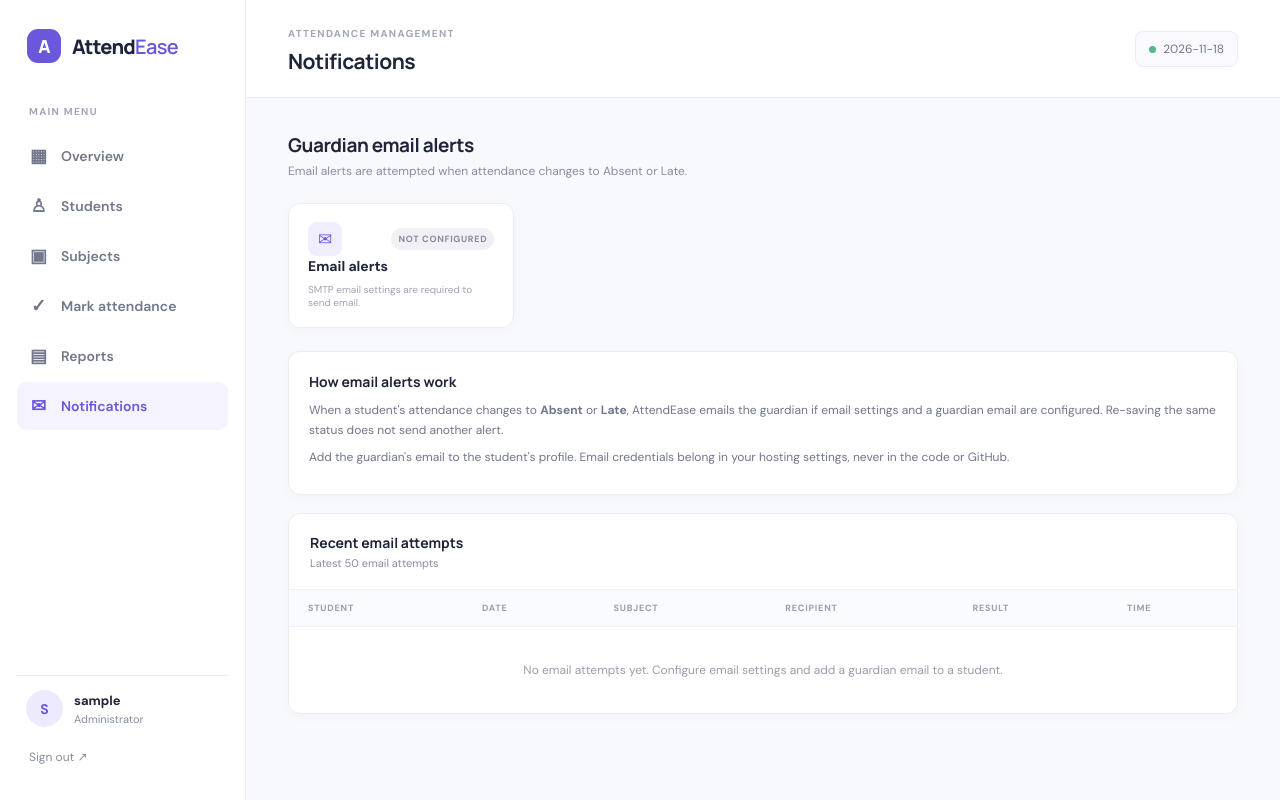
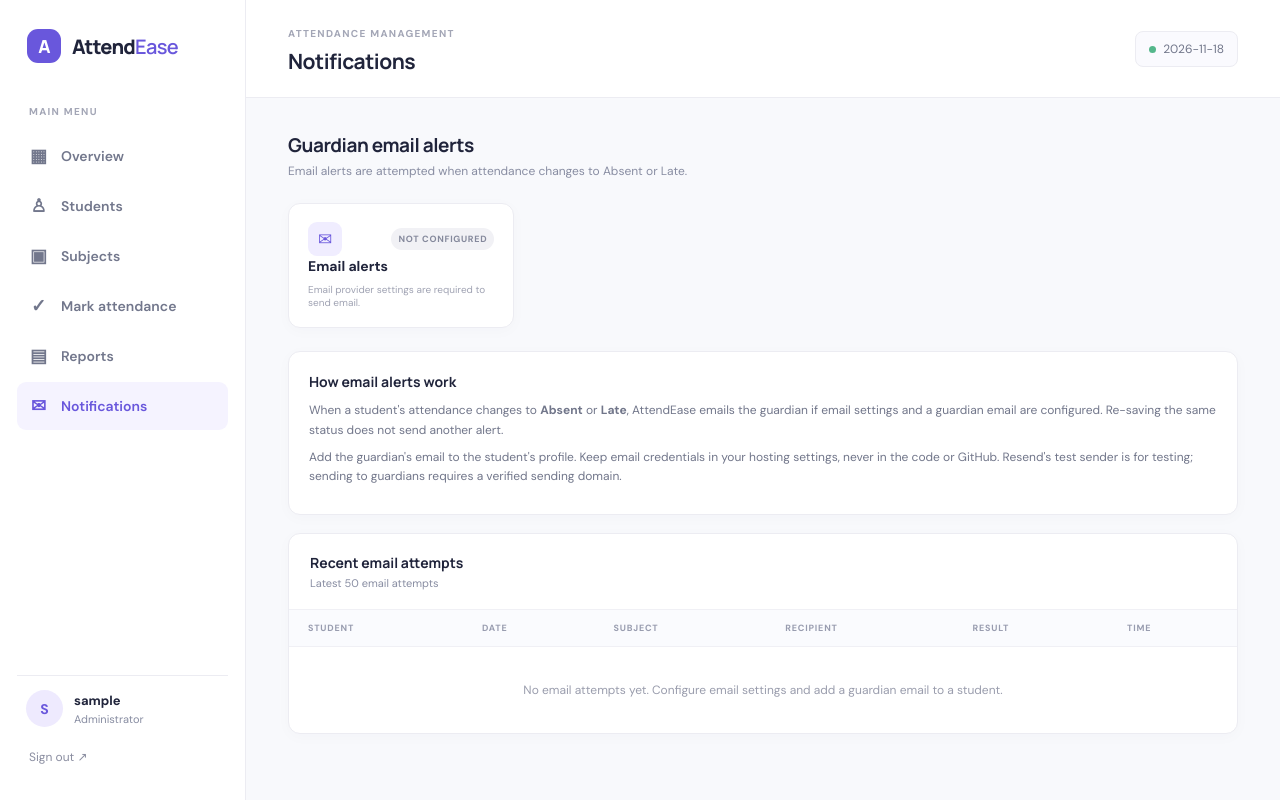
Before and after one commit to GAURAVSINGH2017/attendance-management-system, a Flask app: page /notifications in a window 1280 px wide. Run offline with Flask 3, Linux system fonts and the light colour scheme; the visitor is signed in with stand-in values (Sample User, id 1); data that the repository does not hold is empty.

Commit message:
Add Resend email support
Add Resend email support

```diff
--- a/app.py
+++ b/app.py
@@ -1,7 +1,10 @@
 import csv
 import io
+import json
 import os
 import smtplib
+import urllib.error
+import urllib.request
 from datetime import date, datetime
 from email.message import EmailMessage
 from functools import wraps
@@ -62,7 +65,9 @@ def login_required(fn):
 
 @app.context_processor
 def common_values():
-    email_ready = all(os.getenv(key) for key in ("SMTP_HOST", "SMTP_USER", "SMTP_PASSWORD", "SMTP_FROM"))
+    email_ready = bool(os.getenv("RESEND_API_KEY") and os.getenv("RESEND_FROM")) or all(
+        os.getenv(key) for key in ("SMTP_HOST", "SMTP_USER", "SMTP_PASSWORD", "SMTP_FROM")
+    )
     return {"today": date.today().isoformat(), "current_user": session.get("username"),
             "email_ready": email_ready}
 
@@ -81,7 +86,41 @@ def send_guardian_email(student, attendance_date, subject_name, status):
     date_label = datetime.strptime(attendance_date, "%Y-%m-%d").strftime("%d %b %Y")
 
     email_to = (student.get("guardian_email") or "").strip()
-    if email_to and all(os.getenv(key) for key in ("SMTP_HOST", "SMTP_USER", "SMTP_PASSWORD", "SMTP_FROM")):
+    resend_key = os.getenv("RESEND_API_KEY")
+    resend_from = os.getenv("RESEND_FROM")
+    smtp_configured = all(os.getenv(key) for key in ("SMTP_HOST", "SMTP_USER", "SMTP_PASSWORD", "SMTP_FROM"))
+    if email_to and resend_key and resend_from:
+        try:
+            payload = {
+                "from": resend_from,
+                "to": [email_to],
+                "subject": f"Attendance update: {student['full_name']} marked {status}",
+                "text": (
+                    f"Hello {student.get('guardian_name') or 'Parent/Guardian'},\n\n"
+                    f"{student['full_name']} (Roll {student['roll_no']}, Class {student['class_name']}) "
+                    f"was marked {status} for {subject_name} on {date_label}.\n\nAttendEase"
+                ),
+            }
+            req = urllib.request.Request(
+                "https://api.resend.com/emails",
+                data=json.dumps(payload).encode("utf-8"),
+                headers={"Authorization": f"Bearer {resend_key}", "Content-Type": "application/json"},
+                method="POST",
+            )
+            with urllib.request.urlopen(req, timeout=15) as response:
+                response_data = json.loads(response.read().decode("utf-8"))
+            record_notification(student["id"], attendance_date, subject_name, "Email", email_to,
+                                "Sent", f"Accepted by Resend; message ID {response_data.get('id', 'unknown')}")
+            results.append({"channel": "Email", "sent": True})
+        except urllib.error.HTTPError as exc:
+            error_body = exc.read().decode("utf-8", errors="replace")[:200]
+            record_notification(student["id"], attendance_date, subject_name, "Email", email_to,
+                                "Failed", f"Resend HTTP {exc.code}: {error_body}")
+            results.append({"channel": "Email", "sent": False})
+        except Exception as exc:
+            record_notification(student["id"], attendance_date, subject_name, "Email", email_to, "Failed", str(exc))
+            results.append({"channel": "Email", "sent": False})
+    elif email_to and smtp_configured:
         try:
             message = EmailMessage()
             message["Subject"] = f"Attendance update: {student['full_name']} marked {status}"
--- a/templates/notifications.html
+++ b/templates/notifications.html
@@ -1,9 +1,9 @@
 {% extends 'base.html' %}{% block heading %}Notifications{% endblock %}{% block content %}
 <div class="welcome-row"><div><h2>Guardian email alerts</h2><p class="muted">Email alerts are attempted when attendance changes to Absent or Late.</p></div></div>
 <div class="stats-grid notification-config">
-  <article class="stat-card"><div class="stat-top"><span class="stat-icon violet">✉</span><span class="config-state {{ 'ready' if email_ready else 'off' }}">{{ 'READY' if email_ready else 'NOT CONFIGURED' }}</span></div><div class="stat-label">Email alerts</div><div class="stat-foot">SMTP email settings {{ 'are configured.' if email_ready else 'are required to send email.' }}</div></article>
+  <article class="stat-card"><div class="stat-top"><span class="stat-icon violet">✉</span><span class="config-state {{ 'ready' if email_ready else 'off' }}">{{ 'READY' if email_ready else 'NOT CONFIGURED' }}</span></div><div class="stat-label">Email alerts</div><div class="stat-foot">Email provider settings {{ 'are configured.' if email_ready else 'are required to send email.' }}</div></article>
 </div>
-<div class="panel setup-note"><h3>How email alerts work</h3><p>When a student's attendance changes to <b>Absent</b> or <b>Late</b>, AttendEase emails the guardian if email settings and a guardian email are configured. Re-saving the same status does not send another alert.</p><p>Add the guardian's email to the student's profile. Email credentials belong in your hosting settings, never in the code or GitHub.</p></div>
+<div class="panel setup-note"><h3>How email alerts work</h3><p>When a student's attendance changes to <b>Absent</b> or <b>Late</b>, AttendEase emails the guardian if email settings and a guardian email are configured. Re-saving the same status does not send another alert.</p><p>Add the guardian's email to the student's profile. Keep email credentials in your hosting settings, never in the code or GitHub. Resend's test sender is for testing; sending to guardians requires a verified sending domain.</p></div>
 <div class="panel"><div class="panel-head"><div><h3>Recent email attempts</h3><p class="muted">Latest 50 email attempts</p></div></div><div class="table-scroll"><table><thead><tr><th>STUDENT</th><th>DATE</th><th>SUBJECT</th><th>RECIPIENT</th><th>RESULT</th><th>TIME</th></tr></thead><tbody>
 {% for n in logs %}<tr><td class="student-cell"><span class="table-avatar">{{ n.full_name[:1]|upper }}</span><b>{{ n.full_name }}</b><small>{{ n.roll_no }}</small></td><td>{{ n.attendance_date }}</td><td>{{ n.subject_name }}</td><td>{{ n.recipient }}</td><td><span class="badge {{ 'present' if n.delivery_status=='Sent' else 'absent' }}">{{ n.delivery_status }}</span>{% if n.details %}<small class="delivery-detail">{{ n.details }}</small>{% endif %}</td><td>{{ n.created_at }}</td></tr>
 {% else %}<tr><td colspan="6" class="empty-row">No email attempts yet. Configure email settings and add a guardian email to a student.</td></tr>{% endfor %}
```
Also changed, not shown: DEPLOYMENT.md (+2 -2 lines), README.md, 1 other file.
